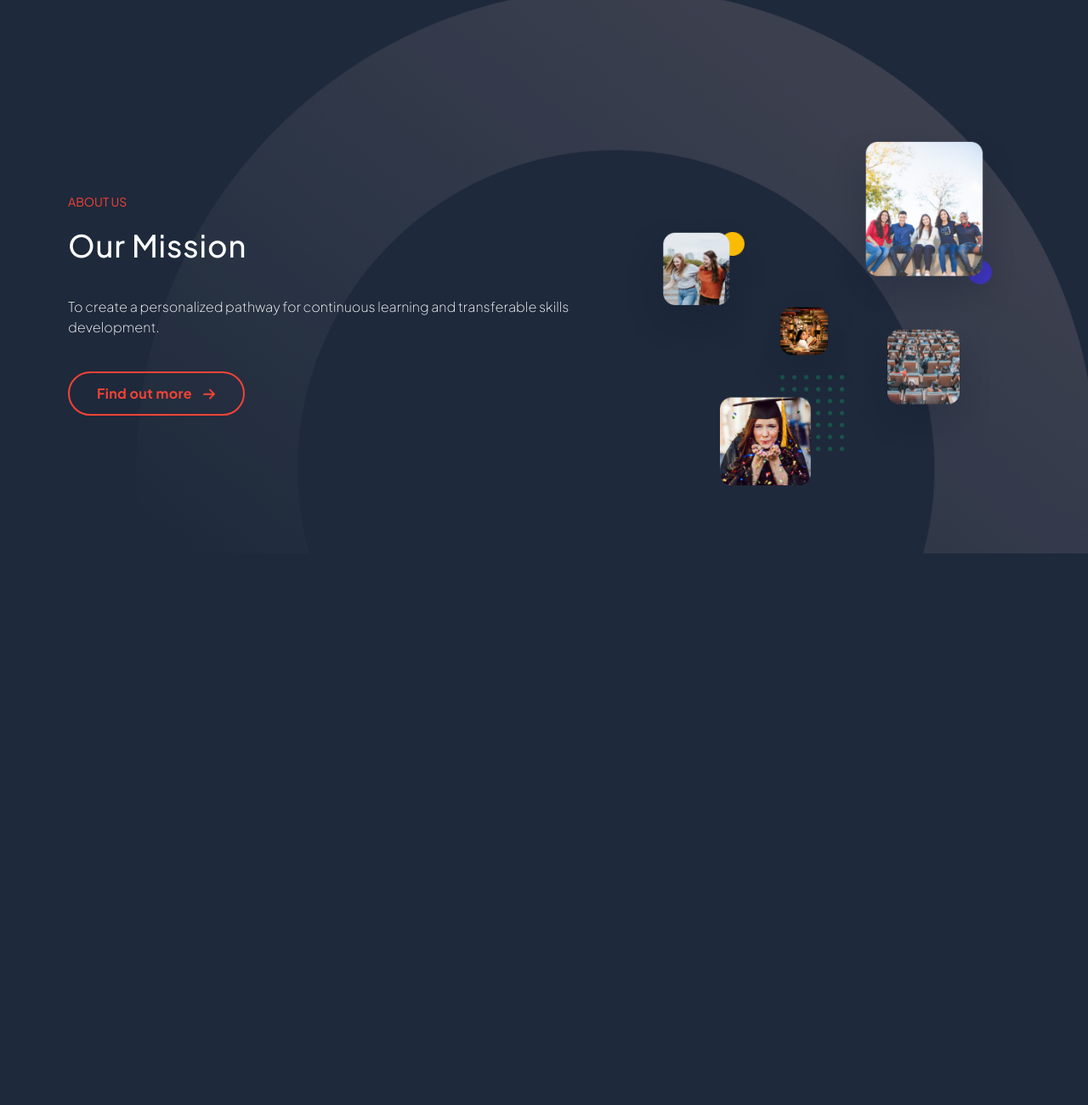
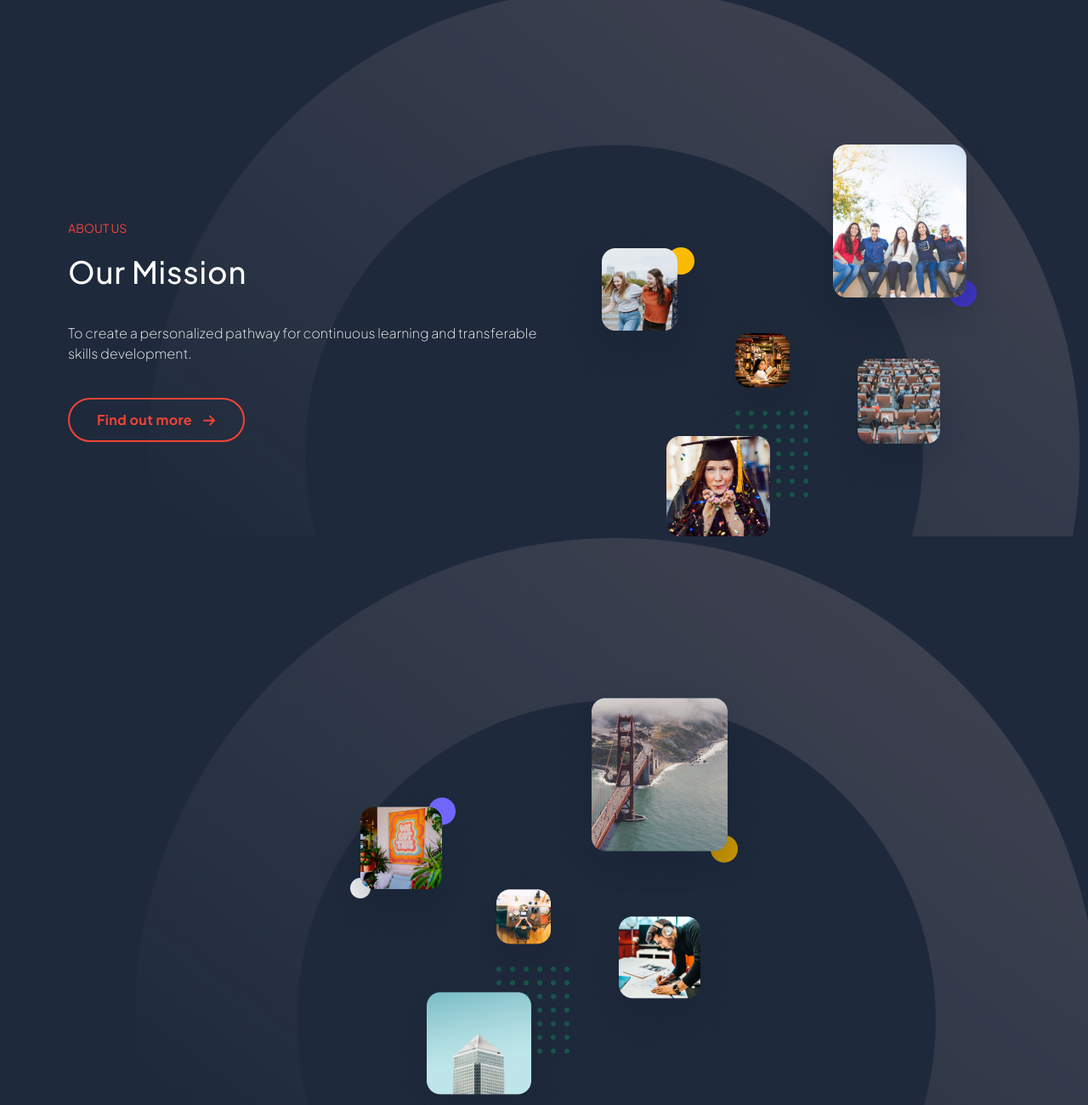
Before and after one commit to kazimorwan498/Creative_for_you-About_us, a website built with Vite: page index.html in a window 1280 px wide. Shown: the part 1140-2440 px from the top of the page at 85% size. Before the commit the page ends 1791 px from the top, so only its background shows below. Built offline with nearby package versions, Linux system fonts and the light colour scheme.

Commit message:
create & complete Vision left Section

```diff
--- a/index.html
+++ b/index.html
@@ -391,10 +391,10 @@
 
         <!-- Mission Section -->
         <section
-            class="flex flex-col-reverse md:flex-row justify-center items-center gap-y-10 bg-[url('/src/img/about-bg.png')] bg-top bg-cover pt-14 sm:pt-40 pb-10 sm:pb-20 px-5 sm:px-20"
+            class="flex flex-col-reverse md:flex-row justify-center items-center gap-y-10 bg-[url('/src/img/about-bg.png')] bg-top bg-cover pt-14 sm:pt-40 px-5 sm:px-20"
         >
             <!-- Mission Left Section -->
-            <section class="pe-0 lg:pe-10">
+            <section class="w-full md:w-1/2">
                 <span class="text-redOrange text-xs sm:text-sm uppercase">
                     About us
                 </span>
@@ -434,8 +434,26 @@
             </section>
 
             <!-- Mission Right Section -->
-            <section>
-                <img src="./src/img/mission-img.png" alt="mission-img">
+            <section class="w-full md:w-1/2">
+                <img
+                    class="mx-auto"
+                    src="./src/img/mission-img.png"
+                    alt="mission-img"
+                />
+            </section>
+        </section>
+
+        <!-- Vision Section -->
+        <section
+            class="flex flex-col md:flex-row justify-center items-center gap-y-10 bg-[url('/src/img/about-bg.png')] bg-top bg-cover pt-14 sm:pt-40 px-5 sm:px-20"
+        >
+            <!-- Vision Left Section -->
+            <section class="w-full md:w-1/2">
+                <img
+                    class="mx-auto"
+                    src="./src/img/vision-img.png"
+                    alt="mission-img"
+                />
             </section>
         </section>
 
```
